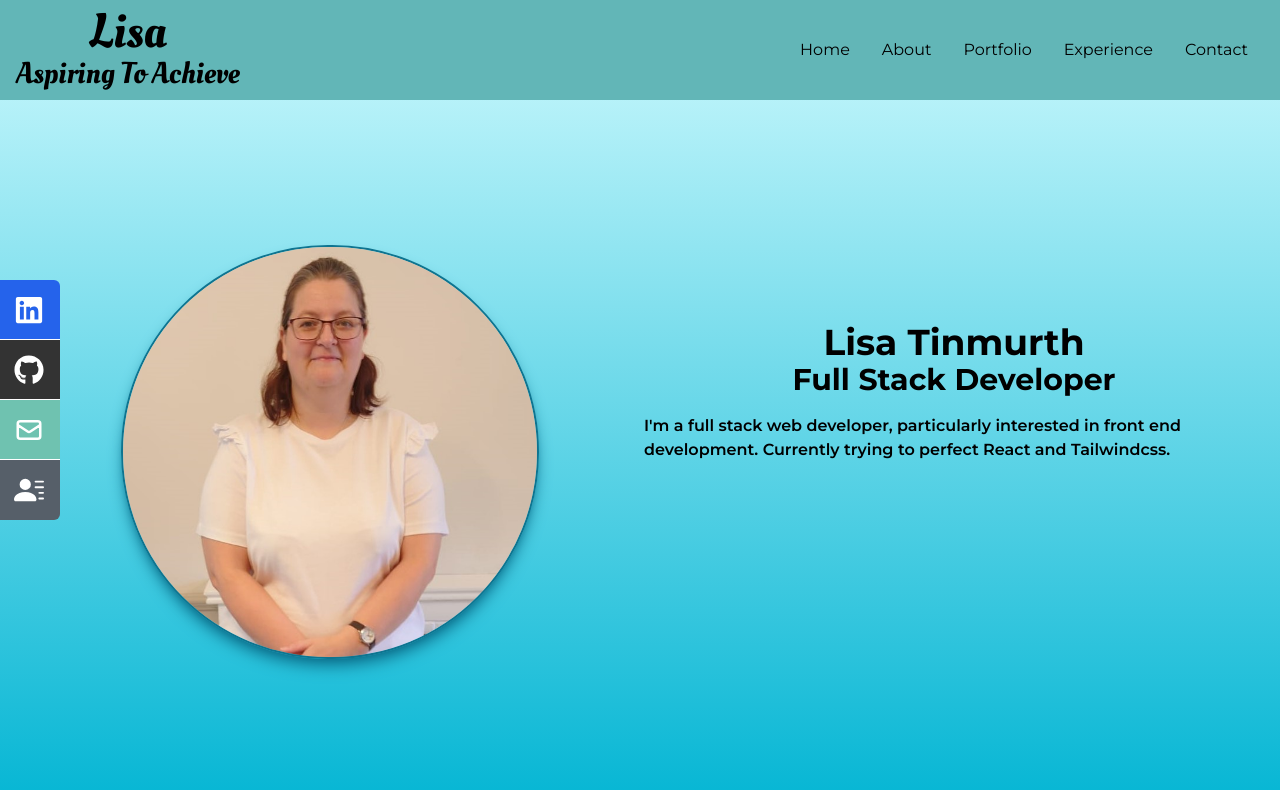
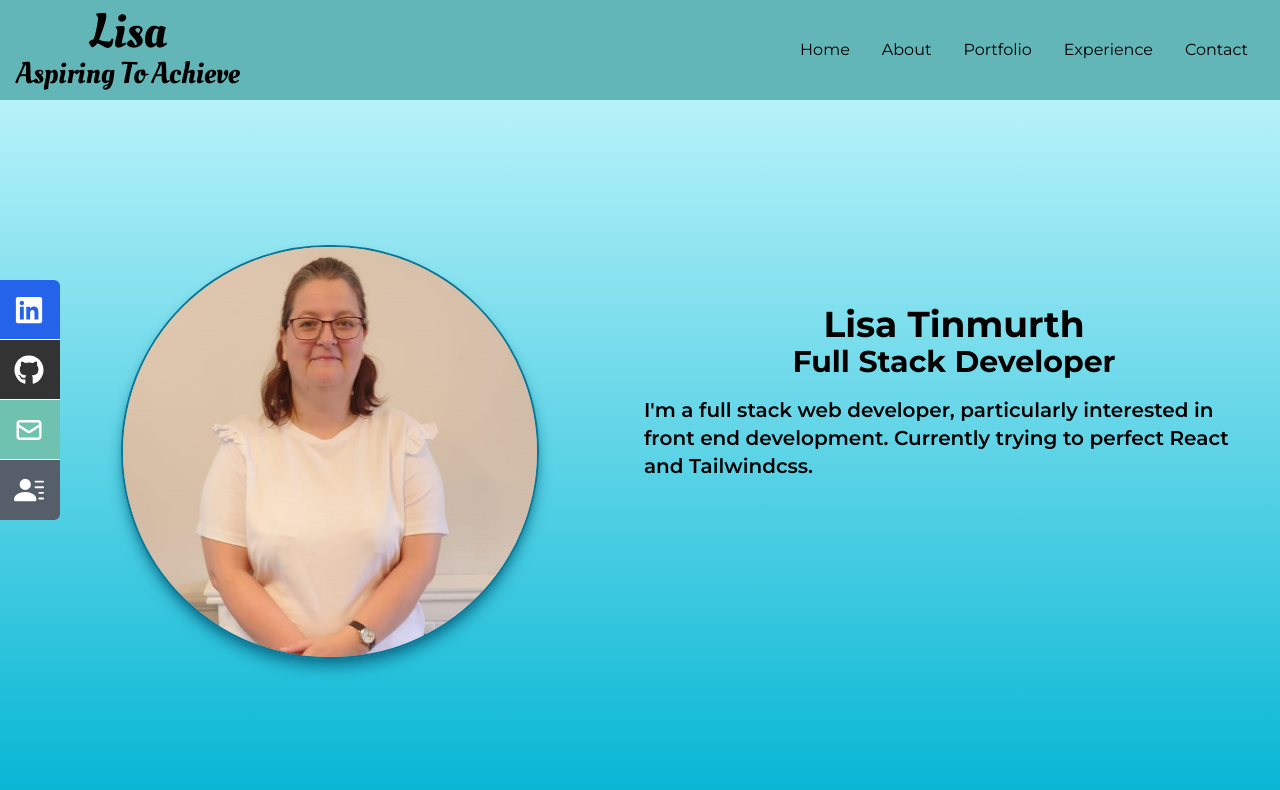
Before and after one commit to Mrst12/portfolio-website, a React (Create React App) app: page / in a window 1280 px wide. Shown: the top 790 px of the page. Built offline with nearby package versions, Linux system fonts and the light colour scheme.

Commit message:
change font size of paragraph for larger screens

```diff
--- a/src/components/Home.jsx
+++ b/src/components/Home.jsx
@@ -25,7 +25,10 @@ const Home = () => {
           <h2 className="text-xl sm:text-3xl font-bold" data-aos="slide-left">
             Full Stack Developer
           </h2>
-          <p className="max-w-[700px] font-semibold py-4" data-aos="slide-up">
+          <p
+            className="max-w-[700px] sm:text-xl font-semibold py-4"
+            data-aos="slide-up"
+          >
             I'm a full stack web developer, particularly interested in front end
             development. Currently trying to perfect React and Tailwindcss.
           </p>
```
